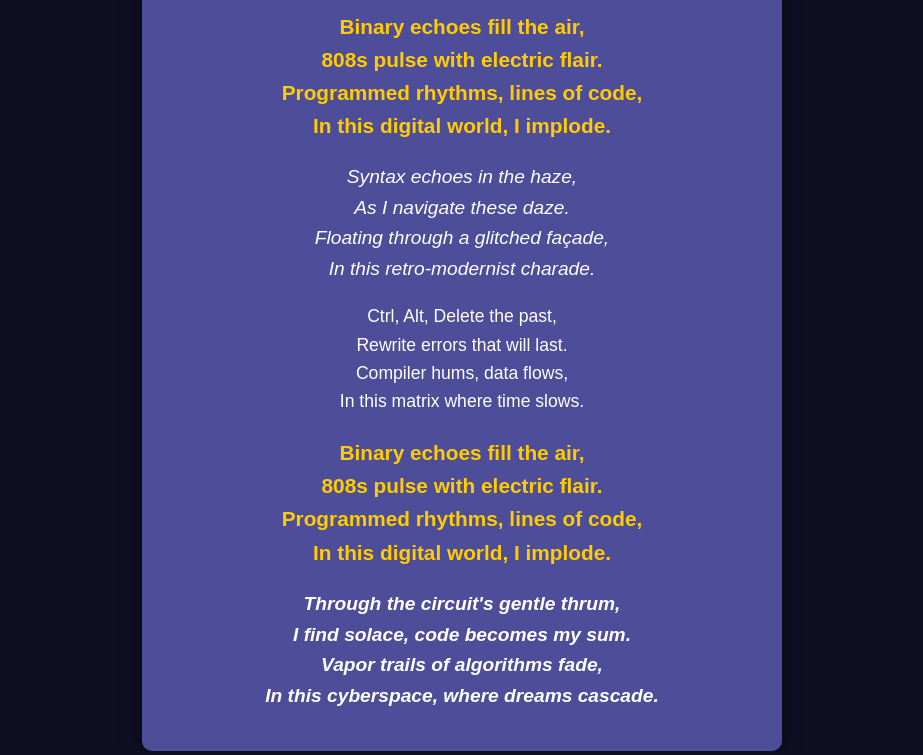
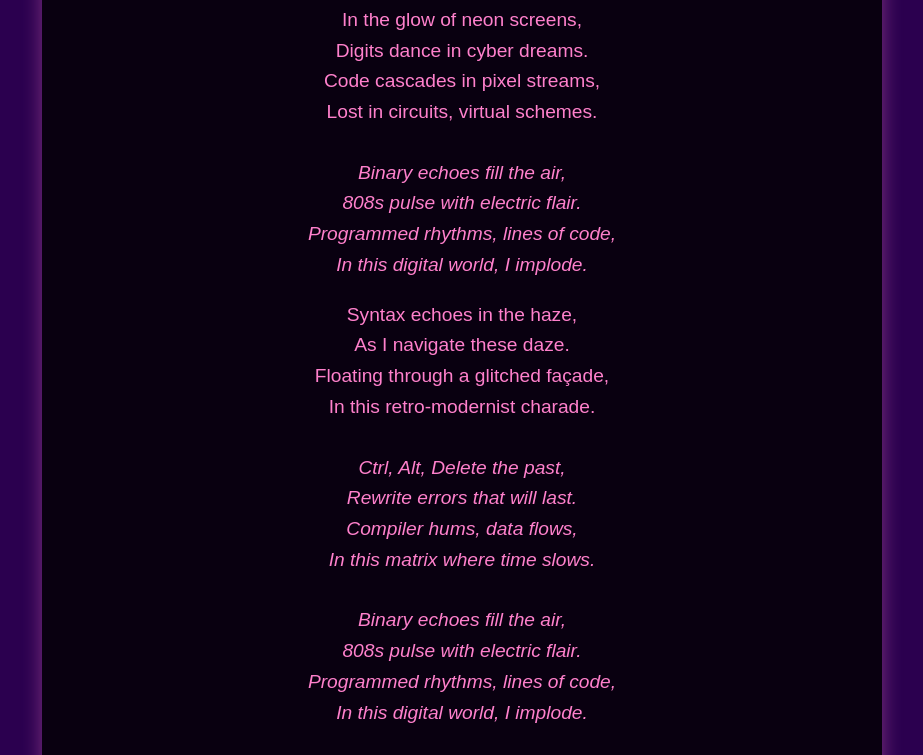
Before and after one commit to dduyg/internet__moods, a plain HTML site: page index.html in a window 1280 px wide. Shown: the part 172-927 px from the top of the page, without its empty margins (178-1101 px from the left). Drawn offline with Linux system fonts and the light colour scheme.

Commit message:
Update index.html

```diff
--- a/index.html
+++ b/index.html
@@ -6,95 +6,94 @@
     <title>Vaporwave Cyberpunk Programming Lyric</title>
     <style>
         body {
-            background-color: #0f0f23;
-            color: #ffffff;
+            background-color: #2b004f;
+            color: #ff80cc;
             font-family: 'Arial', sans-serif;
             text-align: center;
             margin: 0;
             padding: 0;
-            display: flex;
-            justify-content: center;
-            align-items: center;
-            height: 100vh;
         }
-
         .container {
-            max-width: 600px;
+            max-width: 800px;
+            margin: 20px auto;
             padding: 20px;
+            background-color: rgba(0, 0, 0, 0.8);
             border-radius: 10px;
-            background-color: #4d4d99;
-            box-shadow: 0 0 20px rgba(0, 0, 0, 0.5);
+            box-shadow: 0 0 20px rgba(255, 128, 204, 0.4);
         }
-
         h1 {
             font-size: 2.5em;
             margin-bottom: 20px;
-            font-family: 'Roboto', sans-serif;
-            color: #ff80bf;
+            text-transform: uppercase;
+            letter-spacing: 2px;
         }
-
         p {
             font-size: 1.2em;
             line-height: 1.6;
         }
-
         .verse {
+            margin-bottom: 20px;
+        }
+        .chorus {
             font-style: italic;
-            margin-bottom: 10px;
+            margin-top: 30px;
         }
-
-        .chorus {
-            font-weight: bold;
-            font-size: 1.3em;
-            margin-bottom: 15px;
-            color: #ffcc00;
+        .bridge {
+            font-style: italic;
+            margin-top: 30px;
         }
-
-        .bridge {
-            font-size: 1.1em;
-            margin-bottom: 15px;
-        }
-
         .outro {
-            font-weight: bold;
             font-style: italic;
-            margin-top: 20px;
+            margin-top: 30px;
         }
     </style>
 </head>
 <body>
     <div class="container">
-        <h1>Vaporwave Cyberpunk Programming</h1>
+        <h1>Vaporwave Cyberpunk Programming Lyric</h1>
 
-        <p class="verse">In the glow of neon screens,<br>
+        <div class="verse">
+            <p>In the glow of neon screens,<br>
             Digits dance in cyber dreams.<br>
             Code cascades in pixel streams,<br>
             Lost in circuits, virtual schemes.</p>
+        </div>
 
-        <p class="chorus">Binary echoes fill the air,<br>
+        <div class="chorus">
+            <p>Binary echoes fill the air,<br>
             808s pulse with electric flair.<br>
             Programmed rhythms, lines of code,<br>
             In this digital world, I implode.</p>
+        </div>
 
-        <p class="verse">Syntax echoes in the haze,<br>
+        <div class="verse">
+            <p>Syntax echoes in the haze,<br>
             As I navigate these daze.<br>
             Floating through a glitched façade,<br>
             In this retro-modernist charade.</p>
+        </div>
 
-        <p class="bridge">Ctrl, Alt, Delete the past,<br>
+        <div class="bridge">
+            <p>Ctrl, Alt, Delete the past,<br>
             Rewrite errors that will last.<br>
             Compiler hums, data flows,<br>
             In this matrix where time slows.</p>
+        </div>
 
-        <p class="chorus">Binary echoes fill the air,<br>
+        <div class="chorus">
+            <p>Binary echoes fill the air,<br>
             808s pulse with electric flair.<br>
             Programmed rhythms, lines of code,<br>
             In this digital world, I implode.</p>
+        </div>
 
-        <p class="outro">Through the circuit's gentle thrum,<br>
+        <div class="outro">
+            <p>Through the circuit's gentle thrum,<br>
             I find solace, code becomes my sum.<br>
             Vapor trails of algorithms fade,<br>
             In this cyberspace, where dreams cascade.</p>
         </div>
+
+    </div>
 </body>
 </html>
```
Lines whose indentation alone changed are shown as unchanged.
